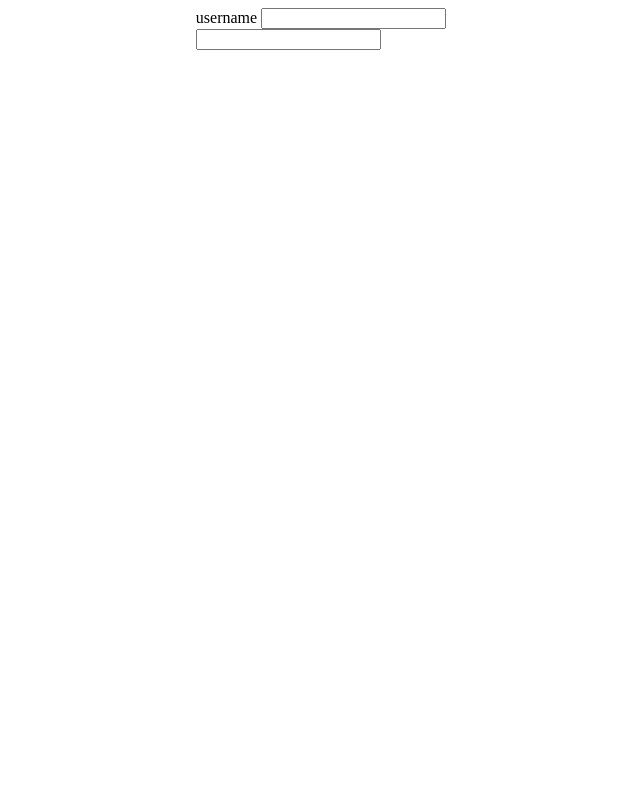
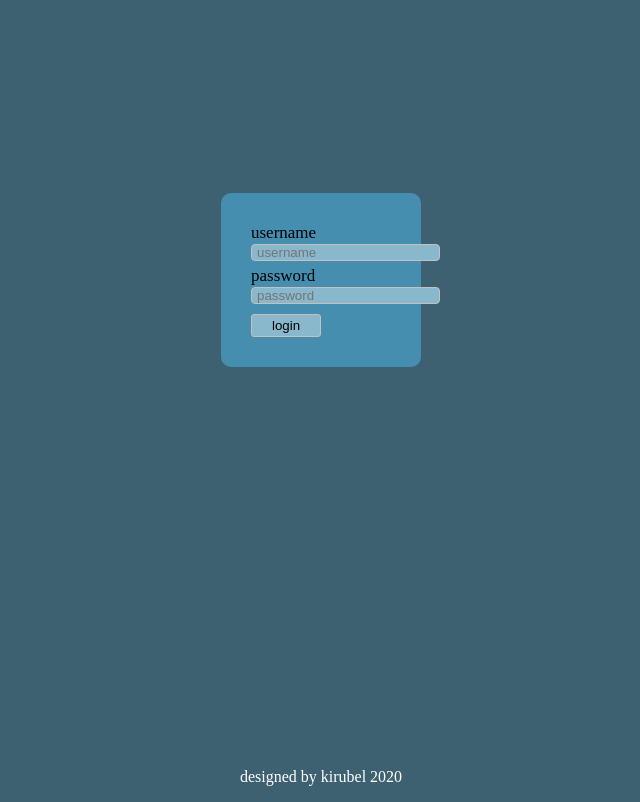
Before and after one commit to hagretech/simple-login-page, a plain HTML site: page index.html in a window 1280 px wide. Shown: the whole page, without its empty margins (319-959 px from the left). Drawn offline with Linux system fonts and the light colour scheme.

Commit message:
ui is finished, all css style is added for the login page

```diff
--- a/css/style.css
+++ b/css/style.css
@@ -1,5 +1,50 @@
+body {
+    background: rgb(62, 97, 113);
+}
+
 main {
+    width: 100%;
+    height: 93vh;
     display: flex;
-    align-content: center;
+    flex-direction: row;
+    align-items: center;
     justify-content: center;
+
 }
+
+.login {
+    position: relative;
+    top: -100px;
+    width: 150px;
+    padding: 25px;
+    background: rgb(69, 142, 175);
+    border-radius: 10px;
+}
+
+.login div {
+    margin: 5px;
+}
+
+.login label {
+    font-size: 17px;
+}
+
+.login input {
+    background: rgb(137, 183, 204);
+    border: 1px solid #c3c0c0;
+    border-radius: 4px;
+    padding: 0 5px;
+}
+
+#btn-login {
+    margin: 5px;
+    padding: 3px 20px;
+    background: rgb(137, 183, 204);
+    border: 1px solid #c3c0c0;
+    border-radius: 3px;
+}
+
+footer p {
+    text-align: center;
+    color: white;
+}
--- a/index.html
+++ b/index.html
@@ -3,25 +3,27 @@
 
 <head>
     <meta charset="UTF-8">
-    <title>Untitled Document</title>
+    <title>kiubel simple loginpage</title>
     <link rel="stylesheet" href="/css/style.css">
 </head>
 
 <body>
     <main>
-
-
         <div class="login">
             <div class="username form">
                 <label for="username">username</label>
-                <input type="text" id="username" />
+                <input type="text" id="username" placeholder='username' />
             </div>
             <div class="password form">
-                <label for="password"></label>
-                <input type='text' id="password" />
+                <label for="password">password</label>
+                <input type='password' id="password" placeholder='password' />
             </div>
+            <button id="btn-login">login</button>
         </div>
     </main>
+    <footer>
+        <p>designed by kirubel 2020 </p>
+    </footer>
     <script src="js/main.js"></script>
 </body>
 
```
